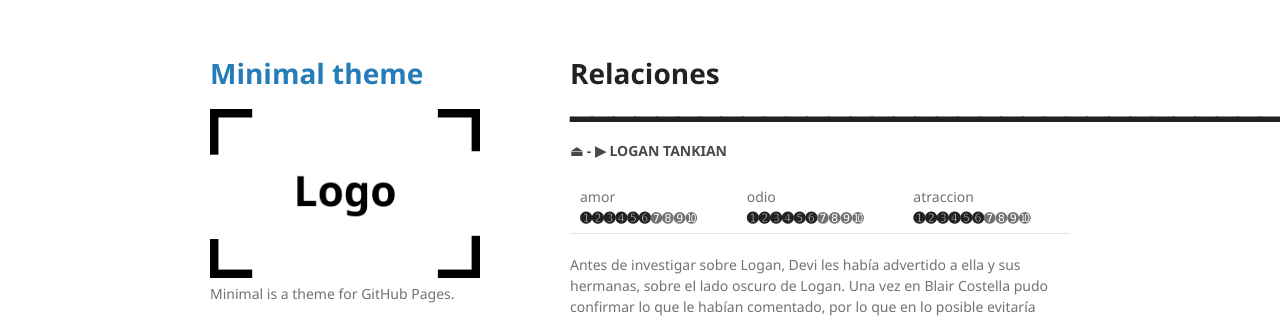
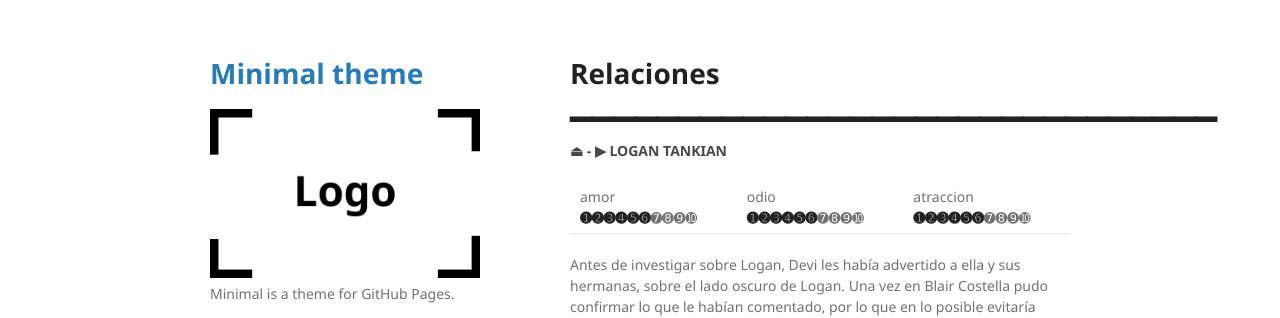
Before and after one commit to BlairSander/costella, a Jekyll site: the page built from relaciones.md, in a window 1280 px wide and 900 px high. Shown: the top 318 px of the window. Built offline with Jekyll 4.4.1, drawn with Linux system fonts in a browser that asks for light colours; our own code applies the rules of GitHub Pages for plain Markdown files.

```diff
--- a/relaciones.md
+++ b/relaciones.md
@@ -1,7 +1,7 @@
 ---
 layout: default
 ---
-# Relaciones <br>▁▁▁▁▁▁▁▁▁▁▁▁▁▁▁▁▁▁▁▁▁▁▁▁▁▁▁▁▁▁▁▁▁▁▁▁▁▁▁▁▁▁▁▁▁▁▁▁
+# Relaciones <br>▁▁▁▁▁▁▁▁▁▁▁▁▁▁▁▁▁▁▁▁▁▁▁▁▁▁▁▁▁▁
 #### ⏏ - ▶ LOGAN TANKIAN
 
 | amor <br> **➊➋➌➍➎➏**➐➑➒➓ | odio<br>**➊➋➌➍➎➏**➐➑➒➓ | atraccion <br> **➊➋➌➍➎➏**➐➑➒➓  |
```
